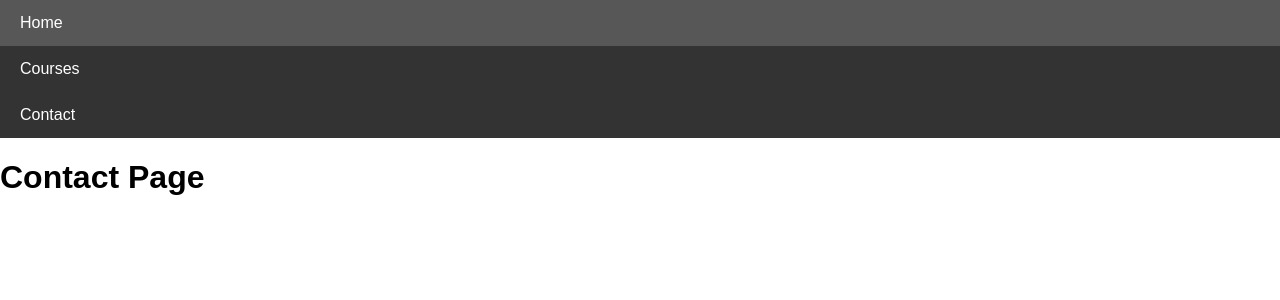
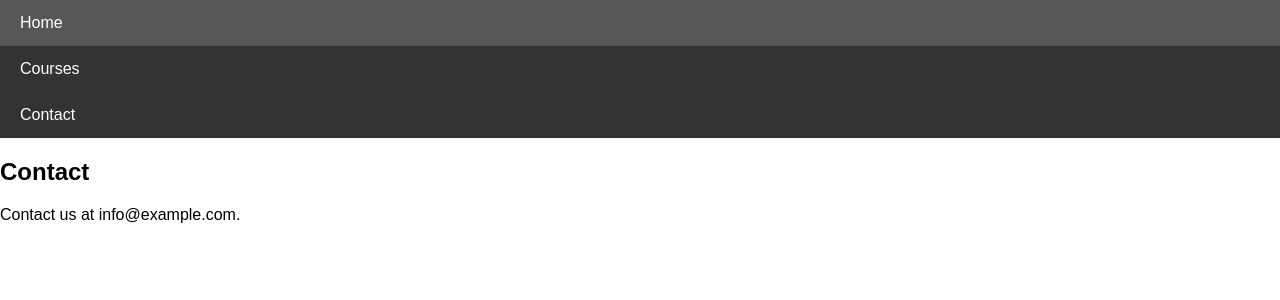
Before and after one commit to saihasini1213/2400031783_insemlab, a React (Vite) app: page /contact in a window 1280 px wide. Shown: the top 300 px of the page. Built offline with nearby package versions, Linux system fonts and the light colour scheme.

Commit message:
Update Contact.jsx

```diff
--- a/src/components/Contact.jsx
+++ b/src/components/Contact.jsx
@@ -1,4 +1,10 @@
+import React from "react";
 function Contact() {
-  return <h1>Contact Page</h1>;
+  return (
+    <div>
+      <h2>Contact</h2>
+      <p>Contact us at info@example.com.</p>
+    </div>
+  );
 }
 export default Contact;
```
